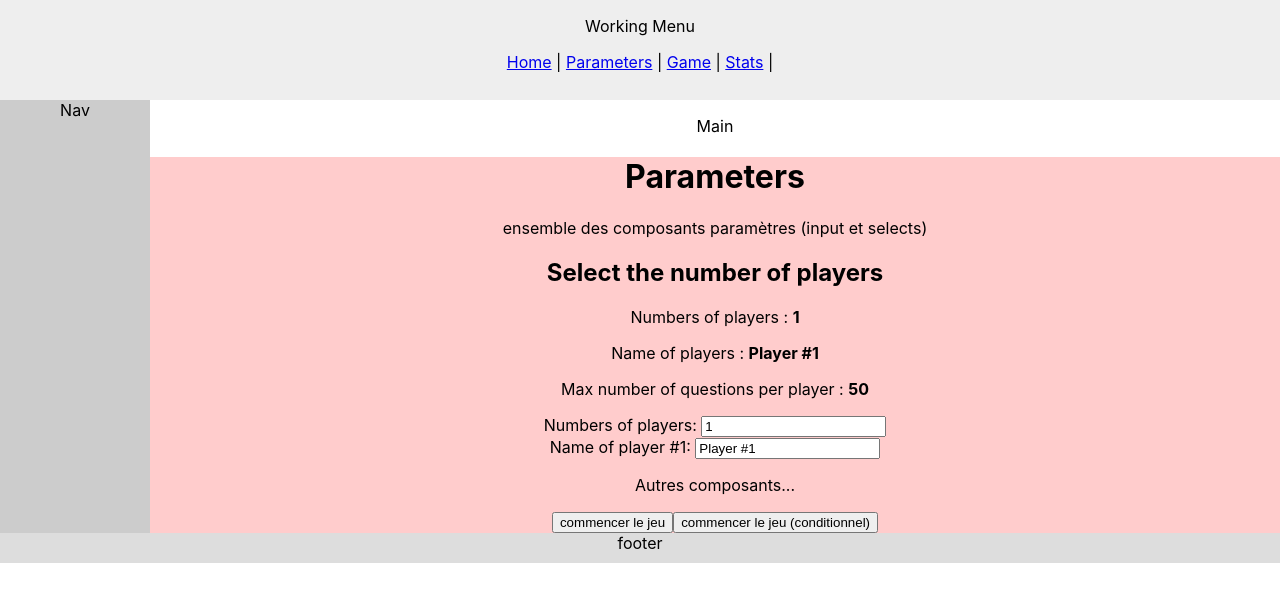
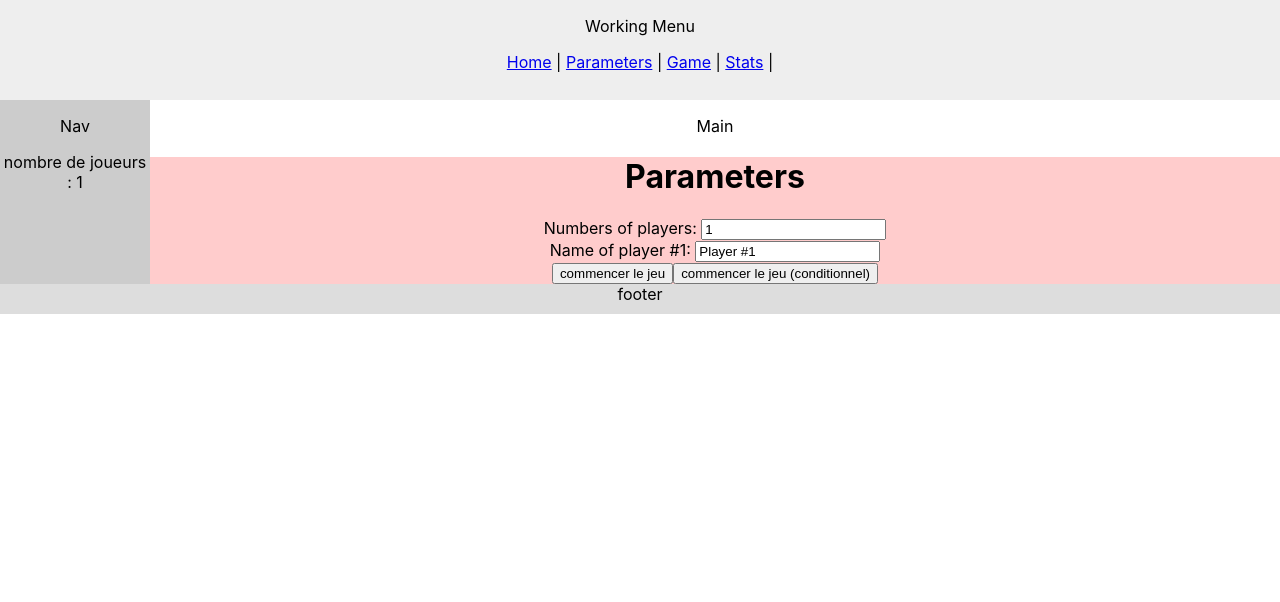
Before and after one commit to WildCodeSchool/Lyon-js-202005-project-the-big-quizz, a React (Create React App) app: page /parameters in a window 1280 px wide. Shown: the top 602 px of the page. Built offline with nearby package versions, Linux system fonts and the light colour scheme.

Commit message:
set up parameters state

```diff
--- a/src/App.js
+++ b/src/App.js
@@ -1,27 +1,35 @@
-import React, {useState} from "react";
+import React, { useState } from "react";
 import "./App.css";
 
 import GridLayout from "./layout/GridLayout";
-import Footer from "./layout/Footer";
-import Main from "./layout/Main";
-import Nav from "./layout/Nav";
-import Header from "./layout/Header";
 
-import NbPlayer from "./components/NbPlayers.jsx";
 
 function App() {
-  const [parameters, setParameters] = useState({})
 
+  // variables de paramètrage du jeu
+
+  const nbPlayersMin = 1;
+  const nbPlayersMax = 10;
+
+  const [nbPlayers, setNbPlayers] = useState(nbPlayersMin);
+  const [playerNames, setPlayerNames] = useState(["Player #1"]);
+  const [maxQuestionsPerPlayer, setMaxQuestionsPerPlayer] = useState(50);
+
+  //
 
   return (
     <div className="App">
-      <GridLayout>
-        <Header />
-        <Nav/>
-        <Main>
-          <NbPlayer />
-        </Main>
-        <Footer />
+      <GridLayout gameParameters={{
+            nbPlayersMin: nbPlayersMin,
+            nbPlayersMax: nbPlayersMax,
+            nbPlayers: nbPlayers,
+            setNbPlayers: setNbPlayers,
+            playerNames: playerNames,
+            setPlayerNames: setPlayerNames,
+            maxQuestionsPerPlayer: maxQuestionsPerPlayer,
+            setMaxQuestionsPerPlayer: setMaxQuestionsPerPlayer,
+          }}>
+
       </GridLayout>
     </div>
   );
--- a/src/components/Game.jsx
+++ b/src/components/Game.jsx
@@ -1,6 +1,7 @@
 import React from 'react';
 
-function Game (){
+function Game (props){
+    // console.log("props de Game:",props)
     return (
         <div>
 <h1>
--- a/src/components/NbPlayers.jsx
+++ b/src/components/NbPlayers.jsx
@@ -1,79 +1,68 @@
-import React, { useState } from "react";
+import React from "react";
 import "../App.css";
 
-const NbPlayers = () => {
-  const nbPlayersMin = 1;
-  const nbPlayersMax = 10;
-
-  const [nbPlayers, setNbPlayers] = useState(nbPlayersMin);
-  const [playerNames, setPlayerNames] = useState(["Player #1"]);
-  const [maxQuestionsPerPlayer, setMaxQuestionsPerPlayer] = useState(50);
+function NbPlayers(props) {
+  // console.log("props de NbPlayers:",props);
 
   const handleChangeNbPlayers = (e, tmpPlayerNames) => {
     if (
       e.target.value.length > 0 &&
-      e.target.value >= nbPlayersMin &&
-      e.target.value <= nbPlayersMax
+      e.target.value >= props.gameParameters.nbPlayersMin &&
+      e.target.value <= props.gameParameters.nbPlayersMax
     ) {
       tmpPlayerNames = tmpPlayerNames.slice(0, parseInt(e.target.value, 10));
       for (let i = tmpPlayerNames.length + 1; i <= e.target.value; i++) {
         tmpPlayerNames.push("Player #" + i);
       }
-      setNbPlayers(parseInt(e.target.value, 10));
-      setPlayerNames(tmpPlayerNames);
-      setMaxQuestionsPerPlayer(Math.floor(50 / e.target.value));
+      props.gameParameters.setNbPlayers(parseInt(e.target.value, 10));
+      props.gameParameters.setPlayerNames(tmpPlayerNames);
+      props.gameParameters.setMaxQuestionsPerPlayer(
+        Math.floor(50 / e.target.value)
+      );
     }
   };
 
   const handleChangeName = (e, tmpPlayerNames) => {
     tmpPlayerNames[e.target.id] = e.target.value;
 
-    setPlayerNames(tmpPlayerNames);
+    props.gameParameters.setPlayerNames(tmpPlayerNames);
   };
 
   const handleInvalidName = (e, tmpPlayerNames) => {
     tmpPlayerNames[e.target.id] = "Player #" + (parseInt(e.target.id, 10) + 1);
-    setPlayerNames(tmpPlayerNames);
+    props.gameParameters.setPlayerNames(tmpPlayerNames);
   };
 
   return (
     <>
-      <h2>Select the number of players</h2>
-      <div>
-        <p>
-          Numbers of players : <b>{nbPlayers}</b>
-        </p>
-        <p>
-          Name of players : <b>{playerNames.join(" | ")}</b>
-        </p>
-        <p>
-          Max number of questions per player : <b>{maxQuestionsPerPlayer}</b>
-        </p>
-      </div>
       <div>
         <label htmlFor="nbPlayers">Numbers of players: </label>
         <input
           type="number"
           id="nbPlayers"
           name="nbPlayers"
-          value={nbPlayers}
-          onChange={(e) => handleChangeNbPlayers(e, [...playerNames])}
+          value={props.gameParameters.nbPlayers}
+          onChange={(e) =>
+            handleChangeNbPlayers(e, [...props.gameParameters.playerNames])
+          }
         />
       </div>
       <div>
-        {playerNames.map((playerName, i) => (
+        {props.gameParameters.playerNames.map((playerName, i) => (
           <div key={i}>
             <label htmlFor={i}>Name of player #{i + 1}: </label>
             <input
               id={i}
               type="text"
               value={playerName}
-              onChange={(e) => handleChangeName(e, [...playerNames])}
+              onChange={(e) =>
+                handleChangeName(e, [...props.gameParameters.playerNames])
+              }
               onBlur={(e) =>
                 e.target.value.length < 1 ||
-                playerNames.indexOf(e.target.value) !==
-                  playerNames.lastIndexOf(e.target.value)
-                  ? handleInvalidName(e, [...playerNames])
+                props.gameParameters.playerNames.indexOf(e.target.value) !==
+                  props.gameParameters.playerNames.lastIndexOf(e.target.value)
+                  ? handleInvalidName(e, [...props.gameParameters.playerNames])
                   : ""
               }
             ></input>
@@ -82,6 +71,6 @@ const NbPlayers = () => {
       </div>
     </>
   );
-};
+}
 
 export default NbPlayers;
--- a/src/components/Parameters.jsx
+++ b/src/components/Parameters.jsx
@@ -1,30 +1,30 @@
-import React from 'react';
-import NbPlayers from './NbPlayers';
+import React from "react";
+import NbPlayers from "./NbPlayers";
 import { Link } from "react-router-dom";
 import "../App.css";
 
 function Parameters(props) {
+  // console.log("props de Parameters",props.gameParameters);
+
   const testCondition = true;
 
   const handleClick = (e) => {
     console.log(e);
     if (testCondition) {
-            props.history.push("/game")
+      props.history.push("/game");
     }
-
-    }
+  };
 
   return (
     <div className="Parameters">
       <h1>Parameters</h1>
-            <p>ensemble des composants paramètres (input et selects)</p>
-            <NbPlayers />
-            <p>Autres composants...</p>
 
+      <NbPlayers gameParameters={props.gameParameters} />
 
-            <Link to="/game"><button>commencer le jeu</button></Link>
+      <Link to="/game">
+        <button>commencer le jeu</button>
+      </Link>
       <button onClick={handleClick}>commencer le jeu (conditionnel)</button>
-
     </div>
   );
 }
--- a/src/components/Stats.jsx
+++ b/src/components/Stats.jsx
@@ -1,12 +1,12 @@
-import React from 'react';
+import React from "react";
 
-function Stats (){
-    return (
-        <div>
-            <h1>Stats</h1>
-
-        </div>
-    );
+function Stats(props) {
+  // console.log("props de Stats",props);
+  return (
+    <div>
+      <h1>Stats</h1>
+    </div>
+  );
 }
 
 export default Stats;
--- a/src/components/WorkingMenu.jsx
+++ b/src/components/WorkingMenu.jsx
@@ -24,5 +24,4 @@ function WorkingMenu(props) {
 }
 
 
-
 export default WorkingMenu;
--- a/src/layout/GridLayout.jsx
+++ b/src/layout/GridLayout.jsx
@@ -1,27 +1,24 @@
 import React from "react";
-import Header from "./Header"
-import Nav from "./Nav"
-import Main from "./Main"
-import Footer from "./Footer"
+import Header from "./Header";
+import Nav from "./Nav";
+import Main from "./Main";
+import Footer from "./Footer";
 
 import "../App.css";
 
-function GridLayout(){
-  return (<div className="gridLayout">
+function GridLayout(props) {
+  // console.log("props de Gridlayout:", props);
 
+  return (
+    <div className="gridLayout">
+      <Header />
 
+      <Nav gameParameters={props.gameParameters} />
 
+      <Main gameParameters={props.gameParameters} />
 
-  <Header/>
-
-  <Nav/>
-
-  <Main/>
-
-  <Footer/>
-
-  </div>
-
+      <Footer />
+    </div>
   );
 }
 
--- a/src/layout/Main.jsx
+++ b/src/layout/Main.jsx
@@ -1,5 +1,5 @@
 import React from "react";
-import { Switch, Route } from 'react-router-dom';
+import { Switch, Route } from "react-router-dom";
 import "../App.css";
 
 import Home from "../components/Home";
@@ -7,10 +7,8 @@ import Parameters from "../components/Parameters";
 import Game from "../components/Game";
 import Stats from "../components/Stats";
 
-
-
 function Main(props) {
-
+//   console.log("props de Main :", props);
 
   return (
     <div className="main">
@@ -18,22 +16,22 @@ function Main(props) {
 
       <Switch>
         <Route exact path="/" component={Home} />
-                    {/* <Route path="/parameters" component={Parameters} /> */}
-                    <Route path="/parameters"><Parameters/></Route>
-                    <Route path="/game"><Game/></Route>
+        <Route path="/parameters">
+          <Parameters gameParameters={props.gameParameters} />
+        </Route>
+        <Route path="/game">
+          <Game gameParameters={props.gameParameters} />
+        </Route>
         <Route path="/stats" component={Stats} />
-
       </Switch>
-
     </div>
   );
 }
 
 export default Main;
 
-/*
-<Route
-          path="/test/:id"
+
+  /* <Route
+    path="/test/"
     render={(props) => <Test {...props} lst={lst} />}
-        />
-        */
+/> */
--- a/src/layout/Nav.jsx
+++ b/src/layout/Nav.jsx
@@ -1,14 +1,13 @@
 import React from "react";
 import "../App.css";
 
-
-function Nav () {
-    return (
+function Nav(props) {
+  return (
     <div className="nav">
-    Nav
+      <p>Nav</p>
+      <p>nombre de joueurs : {props.gameParameters.nbPlayers}</p>
     </div>
-    )
+  );
 }
 
-
 export default Nav;
```
Lines whose indentation alone changed are shown as unchanged.
